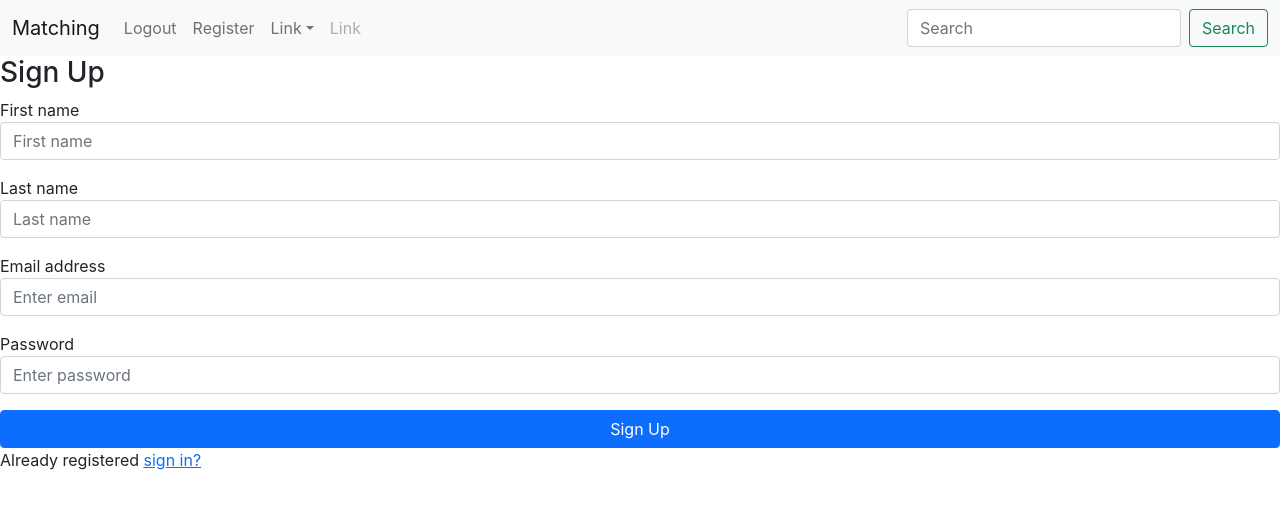
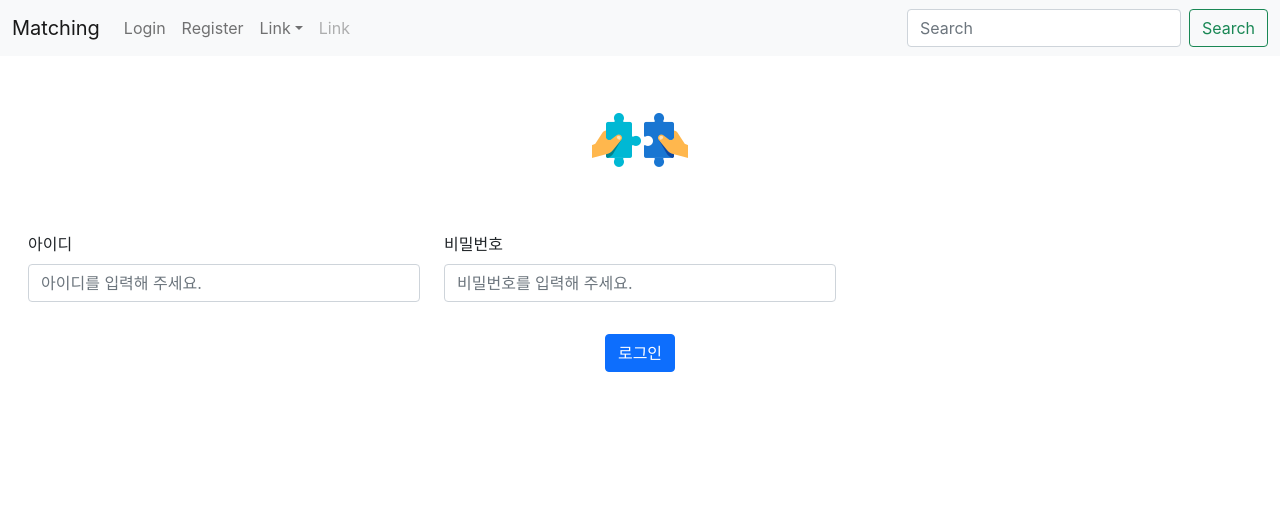
Before and after one commit to cshoon95/matching, a React (Create React App) app: page /Login in a window 1280 px wide. Shown: the top 508 px of the page. Built offline with nearby package versions, Linux system fonts and the light colour scheme.

Commit message:
[로그인] 폼 추가

```diff
--- a/src/comp/Login.tsx
+++ b/src/comp/Login.tsx
@@ -1,51 +1,56 @@
-import React from 'react';
+import React, { useState } from 'react';
+import { Form, Row, Col, InputGroup, Button} from 'react-bootstrap';
+import mc from '../core/Mc';
+import Image from 'react-bootstrap/Image'
+import icon from '../img/mainIcon.png';
 
 const Login = () => {
+    const labelStyle = { marginTop: "1rem" };
+    const [validated, setValidated] = useState(false);
+
+    const handleSubmit = (event: any) => {
+        const form = event.currentTarget;
+
+        if (form.checkValidity() === false) {
+            event.preventDefault();
+            event.stopPropagation();
+        }
+
+        setValidated(true);
+    };
+
     return(
-        <form>
-            <h3>Sign Up</h3>
-            <div className="mb-3">
-                <label>First name</label>
-                <input
-                    type="text"
-                    className="form-control"
-                    placeholder="First name"
-                />
-            </div>
+        <>
+        <Image src={icon} className="ac mgt-02" rounded />
+        <Form noValidate validated={validated} onSubmit={handleSubmit} style={{marginTop: '2rem'}}>
+            <Row className="mb-3 mgl-01 mgr-01">
+                <Form.Group as={Col} md="4" controlId="registerID">
+                    <Form.Label style={labelStyle}>아이디</Form.Label>
+                    <Form.Control
+                        required
+                        type="text"
+                        placeholder="아이디를 입력해 주세요."
+                    />
+                    <Form.Control.Feedback type="invalid">
+                        아이디를 정확히 입력해 주세요.
+                    </Form.Control.Feedback>
+                </Form.Group>
 
-            <div className="mb-3">
-                <label>Last name</label>
-                <input type="text" className="form-control" placeholder="Last name" />
-            </div>
-
-            <div className="mb-3">
-                <label>Email address</label>
-                <input
-                    type="email"
-                    className="form-control"
-                    placeholder="Enter email"
-                />
-            </div>
-
-            <div className="mb-3">
-                <label>Password</label>
-                <input
-                    type="password"
-                    className="form-control"
-                    placeholder="Enter password"
-                />
-            </div>
-
-            <div className="d-grid">
-                <button type="submit" className="btn btn-primary">
-                    Sign Up
-                </button>
-            </div>
-
-            <p className="forgot-password text-right">
-            Already registered <a href="Register">sign in?</a>
-            </p>
-        </form>
+                <Form.Group as={Col} md="4" controlId="registerPass1">
+                    <Form.Label style={labelStyle}>비밀번호</Form.Label>
+                    <Form.Control
+                        required
+                        type="password"
+                        placeholder="비밀번호를 입력해 주세요."
+                    />
+                    <Form.Control.Feedback type="invalid">
+                        비밀번호를 정확히 입력해 주세요.
+                    </Form.Control.Feedback>
+                </Form.Group>
+            </Row>
+            <Button type="submit" className="ac mgt-02">로그인</Button>
+        </Form>
+        </>
     );
 };
 
--- a/src/comp/Register.tsx
+++ b/src/comp/Register.tsx
@@ -5,9 +5,7 @@ import Image from 'react-bootstrap/Image'
 import icon from '../img/mainIcon.png';
 
 const Register = () => {
-    const labelStyle = {
-        marginTop: "1rem"
-    }
+    const labelStyle = { marginTop: "1rem" };
 
     const [validated, setValidated] = useState(false);
 
--- a/src/store/Data.ts
+++ b/src/store/Data.ts
@@ -25,7 +25,7 @@ export const initialDataState: StoreStateDataType = {
     pages: [
         { type: 'page', step: 0, name: 'Register', title: '뭐로하지'}
     ],
-    isLogin: true
+    isLogin: false
 }
 
 const dataReducer = (state= initialDataState, action: {
```
